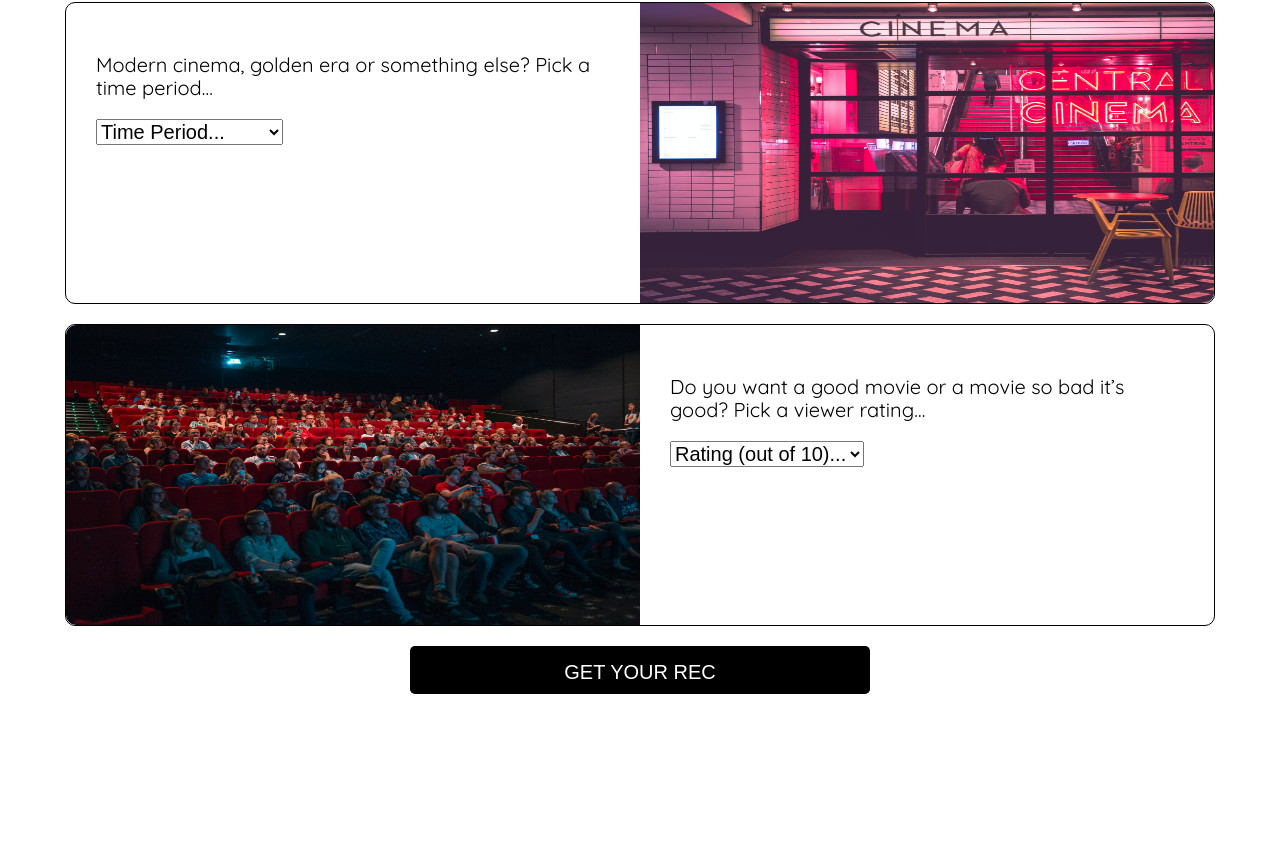
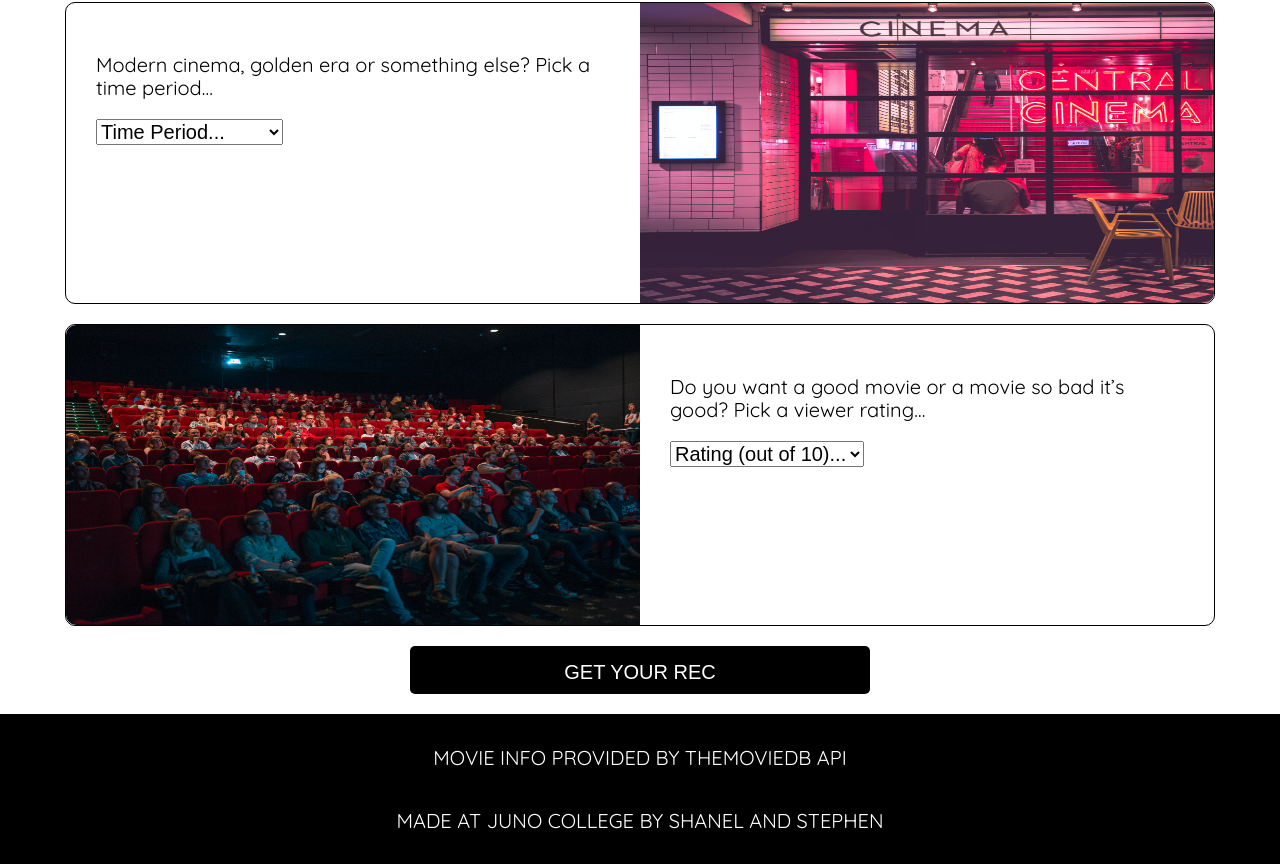
Before and after one commit to shanelBeebeStephenSchooleyProjectThree/filmrecs, a React (Create React App) app: page / in a window 1280 px wide. Shown: the part 804-1668 px from the top of the page. Before the commit the page ends 1498 px from the top, so only its background shows below. Built offline with nearby package versions, Linux system fonts and the light colour scheme; a web font is replaced by a local one.

Commit message:
added footer

```diff
--- a/src/App.css
+++ b/src/App.css
@@ -64,6 +64,16 @@ button {
   margin: 0 calc(60%/2);
 }
 
+a {
+  text-decoration: none;
+  color: white;
+}
+
+a:hover,
+a:focus {
+  text-decoration: underline;
+}
+
 .container {
   border: 1px solid black;
   border-radius: 10px;
@@ -94,3 +104,16 @@ button {
 .container p {
 
 }
+
+footer {
+  background-color: #000;
+  color: white;
+  text-transform: uppercase;
+  text-align: center;
+  height: 150px;
+  display: flex;
+  flex-direction: column;
+  align-items: center;
+  justify-content: center;
+  margin-top: 20px;
+}
--- a/src/App.js
+++ b/src/App.js
@@ -43,6 +43,7 @@ function App() {
         getSelectedDates={getSelectedDates}
         getSelectedRating={getSelectedRating}
         handleSubmit={handleSubmit}/>
+      <Footer />
     </div>
   );
 }
--- a/src/components/Footer.js
+++ b/src/components/Footer.js
@@ -1,11 +1,10 @@
-
+import '../App.css';
 const Footer = () => {
-
     return (
-        <div>
-
-        </div>
+        <footer>
+            <p>Movie info provided by <a href='https://developers.themoviedb.org'>Themoviedb api</a></p>
+            <p>Made at <a href='https://junocollege.com'>Juno College</a> by Shanel and Stephen</p>
+        </footer>
     )
 }
-
 export default Footer
```
